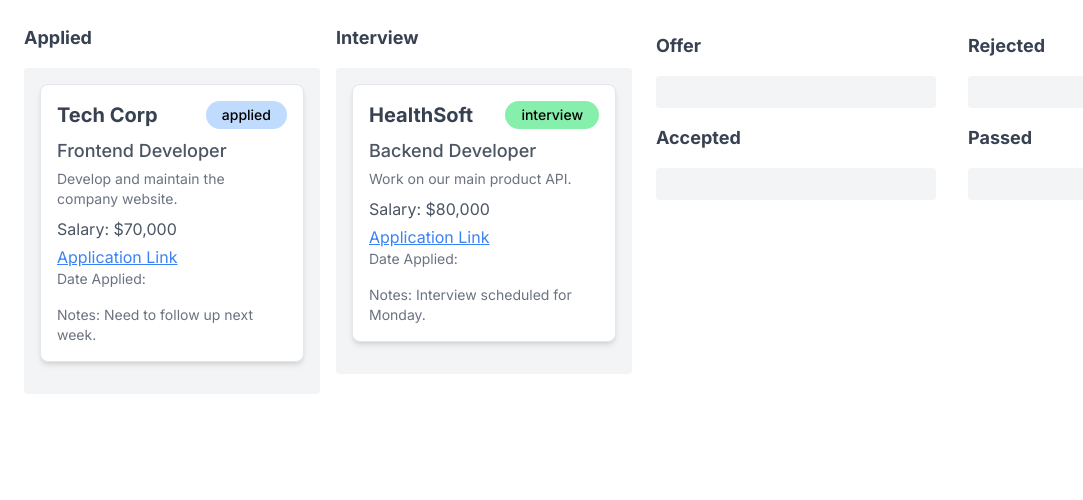
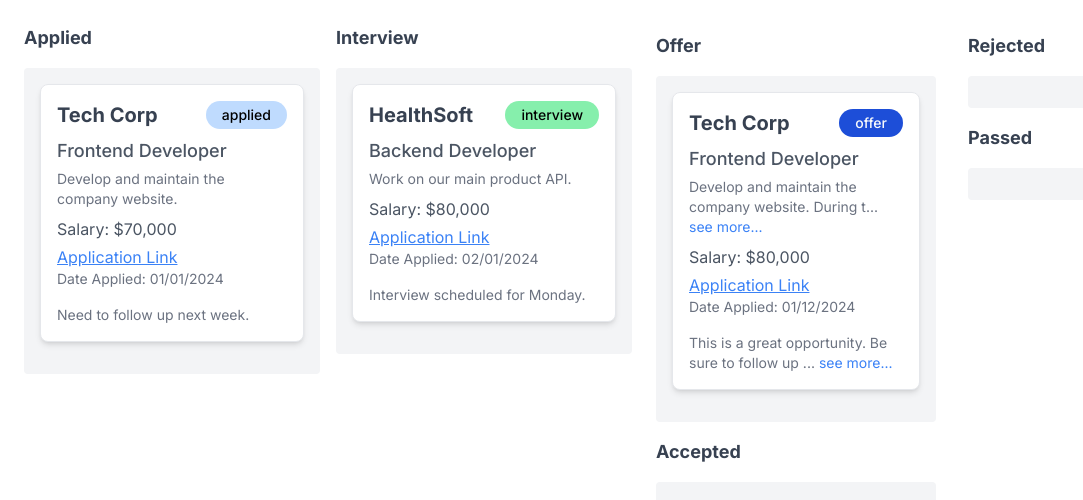
Before and after one commit to rscarbel/ryan, a Next.js app: page /application-tracking in a window 1280 px wide. Shown: the top 500 px of the page, without its empty margins (0-1083 px from the left). Built offline with nearby package versions, Linux system fonts and the light colour scheme.

Commit message:
handle very long text

```diff
--- a/app/application-tracking/ApplicationCard.tsx
+++ b/app/application-tracking/ApplicationCard.tsx
@@ -1,3 +1,6 @@
+"use client";
+
+import { useState } from "react";
 import { Draggable } from "@hello-pangea/dnd";
 import { getStatusColor } from "./utils";
 
@@ -15,11 +18,22 @@
   status: string;
   index: number;
 }
+
+const MAX_CHARACTERS = 50;
+
 const ApplicationCard: React.FC<ApplicationCardProps> = ({
   cardData,
   index,
   status,
 }) => {
+  const [isDescriptionExpanded, setDescriptionExpanded] = useState(false);
+  const [isNotesExpanded, setNotesExpanded] = useState(false);
+
+  const truncateText = (text: string, maxLength: number = MAX_CHARACTERS) => {
+    if (text.length <= maxLength) return text;
+    return `${text.substring(0, maxLength)}...`;
+  };
+
   return (
     <Draggable draggableId={cardData.id} index={index}>
       {(provided, snapshot) => (
@@ -43,7 +57,17 @@
             {cardData.jobTitle}
           </div>
           <div className="mb-2 text-sm text-gray-500">
-            {cardData.jobDescription}
+            {isDescriptionExpanded
+              ? cardData.jobDescription
+              : truncateText(cardData.jobDescription)}
+            {cardData.jobDescription.length > MAX_CHARACTERS && (
+              <span
+                className="text-blue-500 cursor-pointer"
+                onClick={() => setDescriptionExpanded(!isDescriptionExpanded)}
+              >
+                {isDescriptionExpanded ? " see less" : " see more..."}
+              </span>
+            )}
           </div>
           <div className="mb-1 text-gray-600">Salary: {cardData.salary}</div>
           <a
@@ -58,7 +82,15 @@
             Date Applied: {cardData.applicationDate}
           </div>
           <div className="mt-4 text-sm text-gray-500">
-            Notes: {cardData.notes}
+            {isNotesExpanded ? cardData.notes : truncateText(cardData.notes)}
+            {cardData.notes.length > MAX_CHARACTERS && (
+              <span
+                className="text-blue-500 cursor-pointer"
+                onClick={() => setNotesExpanded(!isNotesExpanded)}
+              >
+                {isNotesExpanded ? " see less" : " see more..."}
+              </span>
+            )}
           </div>
         </div>
       )}
--- a/app/application-tracking/Board.tsx
+++ b/app/application-tracking/Board.tsx
@@ -93,7 +93,7 @@
                       <div
                         ref={provided.innerRef}
                         {...provided.droppableProps}
-                        className="bg-gray-100 rounded p-4"
+                        className="bg-gray-100 rounded p-4 max-h-[600px] overflow-y-auto"
                       >
                         {applicationCards.map((applicationCard, index) => (
                           <ApplicationCard
@@ -117,7 +117,7 @@
                       <div
                         ref={provided.innerRef}
                         {...provided.droppableProps}
-                        className="bg-gray-100 rounded p-4"
+                        className="bg-gray-100 rounded p-4 max-h-[600px] overflow-y-auto"
                       >
                         {nextApplicationCards.map((applicationCard, index) => (
                           <ApplicationCard
@@ -148,7 +148,7 @@
                     <div
                       ref={provided.innerRef}
                       {...provided.droppableProps}
-                      className="bg-gray-100 rounded p-4"
+                      className="bg-gray-100 rounded p-4 max-h-[600px] overflow-y-auto"
                     >
                       {applicationCards.map((applicationCard, index) => (
                         <ApplicationCard
--- a/app/application-tracking/dummyData.ts
+++ b/app/application-tracking/dummyData.ts
@@ -8,6 +8,7 @@
     applicationLink: "http://techcorp.com/jobs/frontend",
     notes: "Need to follow up next week.",
     status: "applied",
+    applicationDate: "01/01/2024",
   },
   {
     id: "application-2",
@@ -18,6 +19,20 @@
     applicationLink: "http://healthsoft.com/jobs/backend",
     notes: "Interview scheduled for Monday.",
     status: "interview",
+    applicationDate: "02/01/2024",
+  },
+  {
+    id: "application-3",
+    companyName: "Tech Corp",
+    jobTitle: "Frontend Developer",
+    jobDescription:
+      "Develop and maintain the company website. During the interview, they mentioned that they are looking for someone with experience in React. They also mentioned that they are looking for someone who is a good culture fit. Be sure to mention your experience with React and your passion for the company culture. Also, be sure to ask about the company culture and what they are looking for in a candidate.",
+    salary: "$80,000",
+    applicationLink: "http://techcorp.com/jobs/frontend",
+    notes:
+      "This is a great opportunity. Be sure to follow up next week. However, you should also continue to apply to other jobs. You don't want to put all your eggs in one basket.",
+    status: "offer",
+    applicationDate: "01/12/2024",
   },
 ];
 
```
